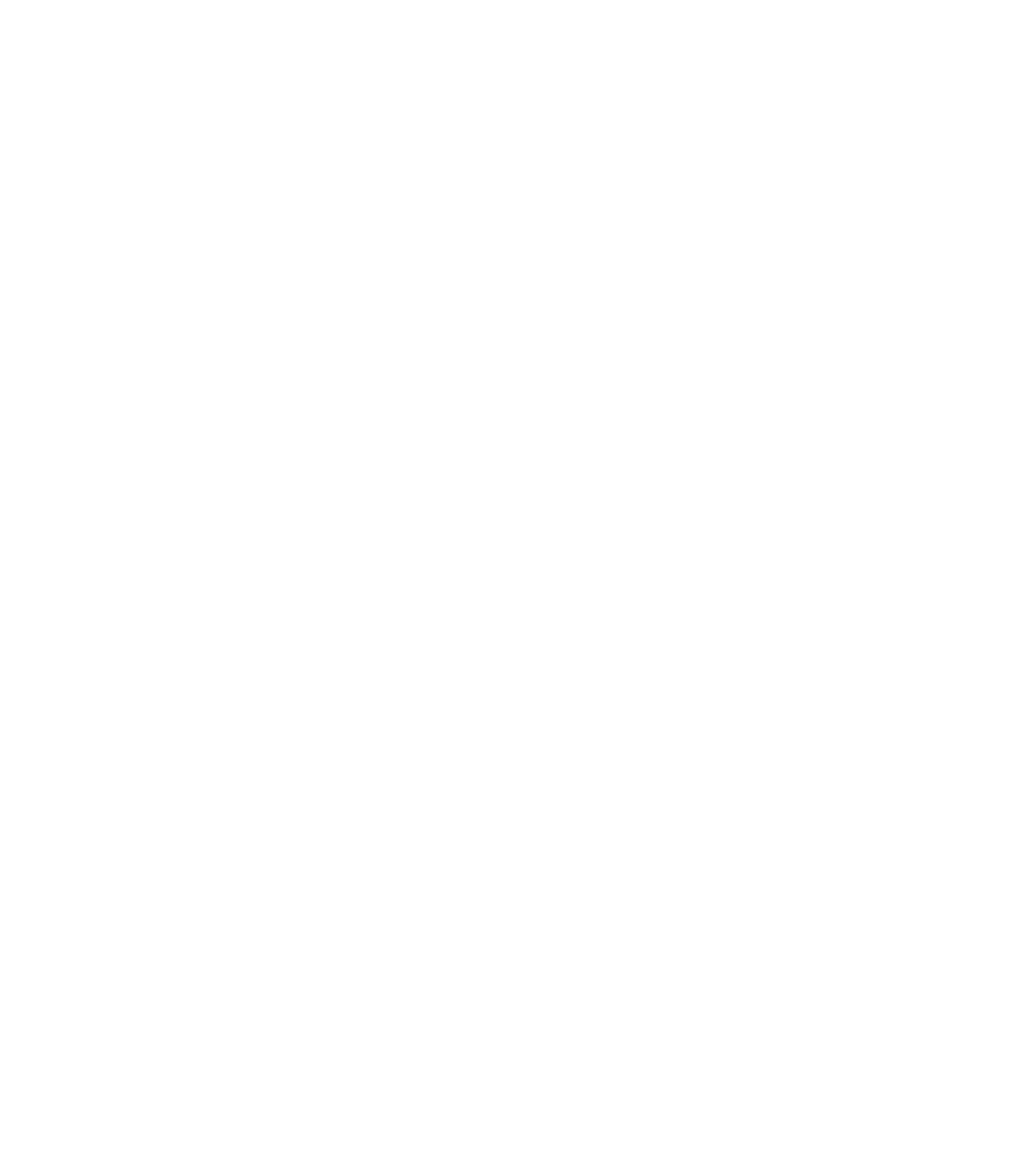
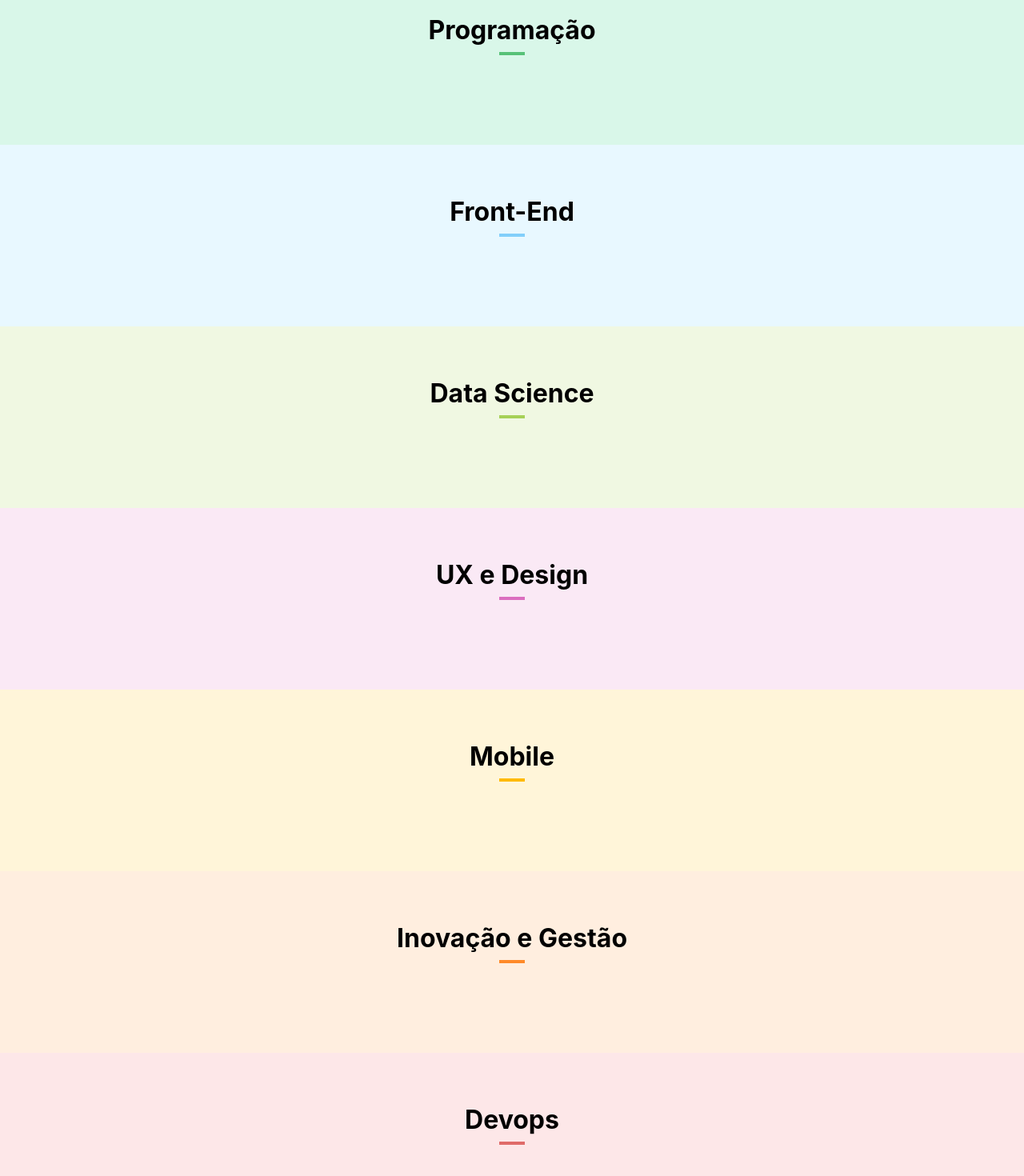
Before and after one commit to double-du/organo, a React (Create React App) app: page / in a window 1280 px wide. Shown: the part 1515-2985 px from the top of the page at 80% size. Before the commit the page ends 1469 px from the top, so only its background shows below. Built offline with nearby package versions, Linux system fonts and the light colour scheme.

Commit message:
feat: Adicionando cards

```diff
--- a/src/App.js
+++ b/src/App.js
@@ -1,11 +1,62 @@
+import { useState } from 'react';
 import Banner from './components/Banner';
 import Form from './components/Form';
+import Time from './components/Time';
 
 function App() {
+
+  const [colaboradores,  setColaboradores] = useState([]);
+
+  const cadastrarNovoColaborador = (colaborador) => {
+    console.log(colaborador);
+    setColaboradores([...colaboradores, colaborador]);
+  }
+
+  const times = [
+    {
+      nome:'Programação',
+      classe: 'time__programacao'
+    },{
+      nome: 'Front-End',
+      classe: 'time__front'
+    },{
+      nome: 'Data Science',
+      classe: 'time__data'
+    },{
+      nome: 'UX e Design',
+      classe: 'time__ux'
+    },{
+      nome: 'Mobile',
+      classe: 'time__mobile'
+    },{
+      nome: 'Inovação e Gestão',
+      classe: 'time__inovacao'
+    },{
+      nome: 'Devops',
+      classe: 'time__devops'
+    }
+  ]
+
+
+
   return (
     <div className="App">
       <Banner />
-      <Form />
+      <Form aoCadastrar={colaborador => cadastrarNovoColaborador(colaborador)} listaDeTimes={times.map(time => time.nome)} />
+      {
+        times.map( time =>
+            <Time
+              key={time.nome}
+              nome={time.nome}
+              classe={time.classe}
+              colaboradores={
+                colaboradores.filter(
+                  colaborador => colaborador.time === time.nome
+                )
+              }
+            />
+        )
+      }
     </div>
   );
 }
--- /dev/null
+++ b/src/components/Card/Card.css
@@ -0,0 +1,37 @@
+.card {
+    width: 280px;
+}
+
+.card .cabecalho {
+    background-color:  var(--primary-color);
+    border-radius: 10px 10px 0px 0px;
+}
+.card img {
+    width: 100px;
+    border-radius: 50%;
+    position: relative;
+    bottom: -50px;
+}
+
+.card .rodape {
+    background: #FFFFFF;
+    box-shadow: 5px 5px 15px rgba(0, 0, 0, 0.08);
+    border-radius: 0px 0px 10px 10px;
+    padding-top: 90px;
+    padding-bottom: 40px;
+}
+
+.card .rodape h4 {
+    color: #6278F7;
+    font-size: 18px;
+    line-height: 22px;
+    font-weight: bold;
+    margin-bottom: 8px;
+}
+
+.card .rodape h5 {
+    font-size: 18px;
+    line-height: 22px;
+    color: #212121;
+    padding: 0 16px;
+}
--- /dev/null
+++ b/src/components/Card/index.js
@@ -0,0 +1,21 @@
+import './Card.css';
+
+const Card = ({
+    nome, cargo, imagem, time
+}) => {
+    return (
+        <div className='card'>
+            <figure>
+                <div className='cabecalho'>
+                    <img src='https://github.com/double-du.png' alt='foto'/>
+                </div>
+                <figcaption className='rodape'>
+                    <h4>{nome}</h4>
+                    <h5>{cargo} <br /> {time}</h5>
+                </figcaption>
+            </figure>
+        </div>
+    );
+}
+
+export default Card;
--- a/src/components/Form/index.js
+++ b/src/components/Form/index.js
@@ -9,8 +9,8 @@
 
 import './Form.css';
 
-const Form = () => {
-
+const Form = (props) => {
+/* Removido para tornar a lista dinamizada a partir do app * /
     const times = [
         'Programação',
         'Front-End',
@@ -20,7 +20,7 @@
         'Inovação',
         'Gestão'
     ];
-
+/* */
 
     const [nome, setNome] = useState('');
     const [cargo, setCargo] = useState('');
@@ -29,8 +29,12 @@
 
     const aoSalvar = (event) => {
         event.preventDefault();
-        console.log("Salvo!");
-        console.log(`Dados do Formulario:\nNome: ${nome}\nCargo: ${cargo}\nImagem: ${imagem}\nTime: ${time}`);
+        props.aoCadastrar({
+            nome,
+            cargo,
+            imagem,
+            time
+        })
     }
 
     return (
@@ -56,7 +60,7 @@
                 />
                 <Dropdown
                     label='Time'
-                    items={times}
+                    items={props.listaDeTimes}
                     value={time}
                     aoAlterar={ valor => setTime(valor)}
                 />
--- /dev/null
+++ b/src/components/Time/Time.css
@@ -0,0 +1,57 @@
+.time{
+    text-align: center;
+    padding: 32px;
+    background-color: var(--secondary-color);
+}
+
+.time h3{
+    font-size: 32px;
+    display: inline-block;
+    padding-bottom: 8px;
+}
+
+.time h3::after{
+    content: "";
+    display: block;
+    height: 4px;
+    width: 32px;
+    background-color: var(--primary-color);
+    margin: 8px auto;
+}
+
+.time .cards{
+    display: flex;
+    flex-direction: row;
+    margin-top: 32px;
+    justify-content: space-around;
+    flex-wrap: wrap;
+}
+
+.time__programacao{
+    --primary-color: #57C278;
+    --secondary-color: #D9F7E9;
+}
+.time__front{
+    --primary-color: #82CFFA;
+    --secondary-color: #E8F8FF;
+}
+.time__data{
+    --primary-color: #A6D157;
+    --secondary-color: #F0F8E2;
+}
+.time__ux{
+    --primary-color: #DB6EBF;
+    --secondary-color: #FAE9F5;
+}
+.time__mobile{
+    --primary-color: #FFBA05;
+    --secondary-color: #FFF5D9;
+}
+.time__inovacao{
+    --primary-color: #FF8A29;
+    --secondary-color: #FFEEDF;
+}
+.time__devops{
+    --primary-color: #E06B69;
+    --secondary-color: #FDE7E8;
+}
--- /dev/null
+++ b/src/components/Time/index.js
@@ -0,0 +1,23 @@
+import Card from '../Card';
+import './Time.css';
+
+const Time = (props) => {
+    return (
+        <section className={`time ${props.classe}`}>
+            <h3>{props.nome}</h3>
+            <div className='cards'>
+                {props.colaboradores.map(
+                    colaborador =>
+                        <Card
+                            nome={colaborador.nome}
+                            cargo={colaborador.cargo}
+                            imagem={colaborador.imagem}
+                            time={colaborador.time}
+                        />
+                )}
+            </div>
+        </section>
+    );
+}
+
+export default Time;
```
